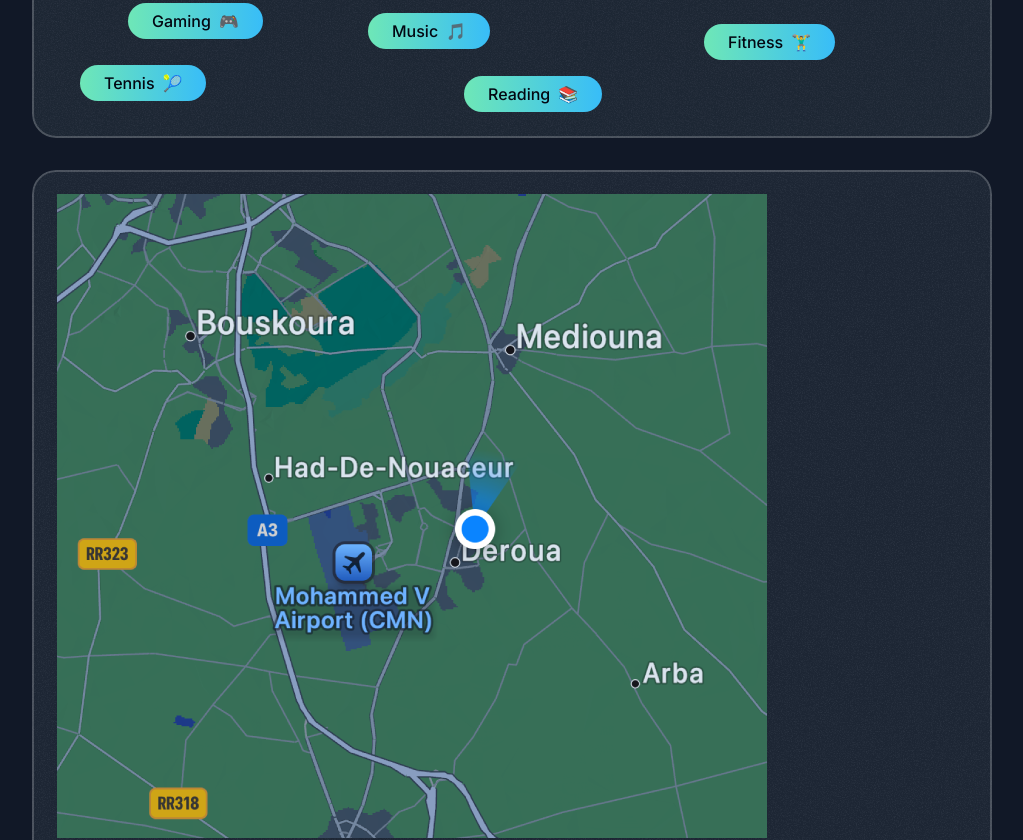
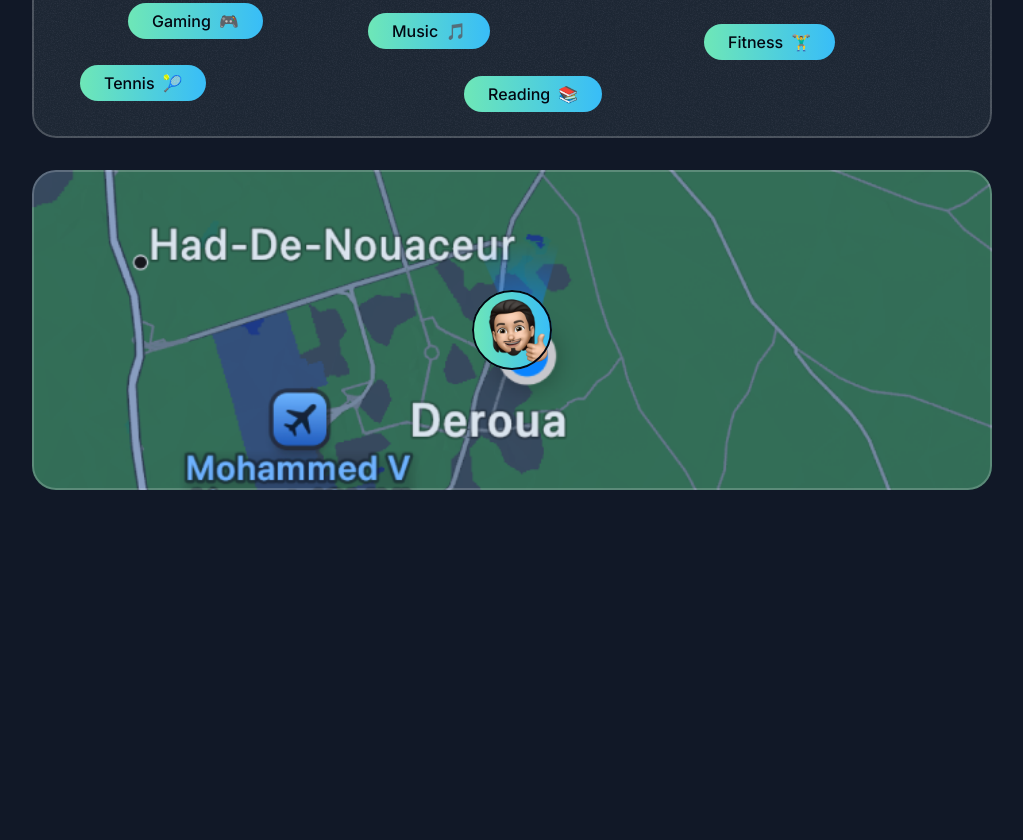
Before and after one commit to mrbenboyy/my-spa-dev-portfolio, a Next.js app: page / in a window 1280 px wide. Shown: the part 5140-5980 px from the top of the page, without its empty margins (128-1151 px from the left). After the commit the page ends 5710 px from the top, so only its background shows below. Built offline with nearby package versions, Linux system fonts and the light colour scheme; a web font is replaced by a local one.

Commit message:
Enhance AboutSection layout with improved image positioning and styling for better visual impact

```diff
--- a/src/sections/About.tsx
+++ b/src/sections/About.tsx
@@ -134,9 +134,11 @@
           </div>
         </Card>
 
-        <Card>
-          <Image src={mapImage} alt="map" />
-          <Image src={memojiSmile} alt="smiling memoji" />
+        <Card className="h-[320px] p-0 relative">
+          <Image src={mapImage} alt="map" className="h-full w-full object-cover" />
+          <div className="absolute top-1/2 left-1/2 -translate-x-1/2 -translate-y-1/2 size-20 rounded-full bg-gradient-to-r from-emerald-300 to-sky-400 after:content-[''] after:absolute after:inset-0 after:outline after:outline-2 after:-outline-offset-2 after:rounded-full after:outline-gray-950">
+            <Image src={memojiSmile} alt="smiling memoji" className="size-20"/>
+          </div>
         </Card>
       </div>
     </div>
```
Also changed, not shown: src/assets/images/map - Copie - Copie.png (renamed from src/assets/images/map - Copie.png), src/assets/images/map.png.
